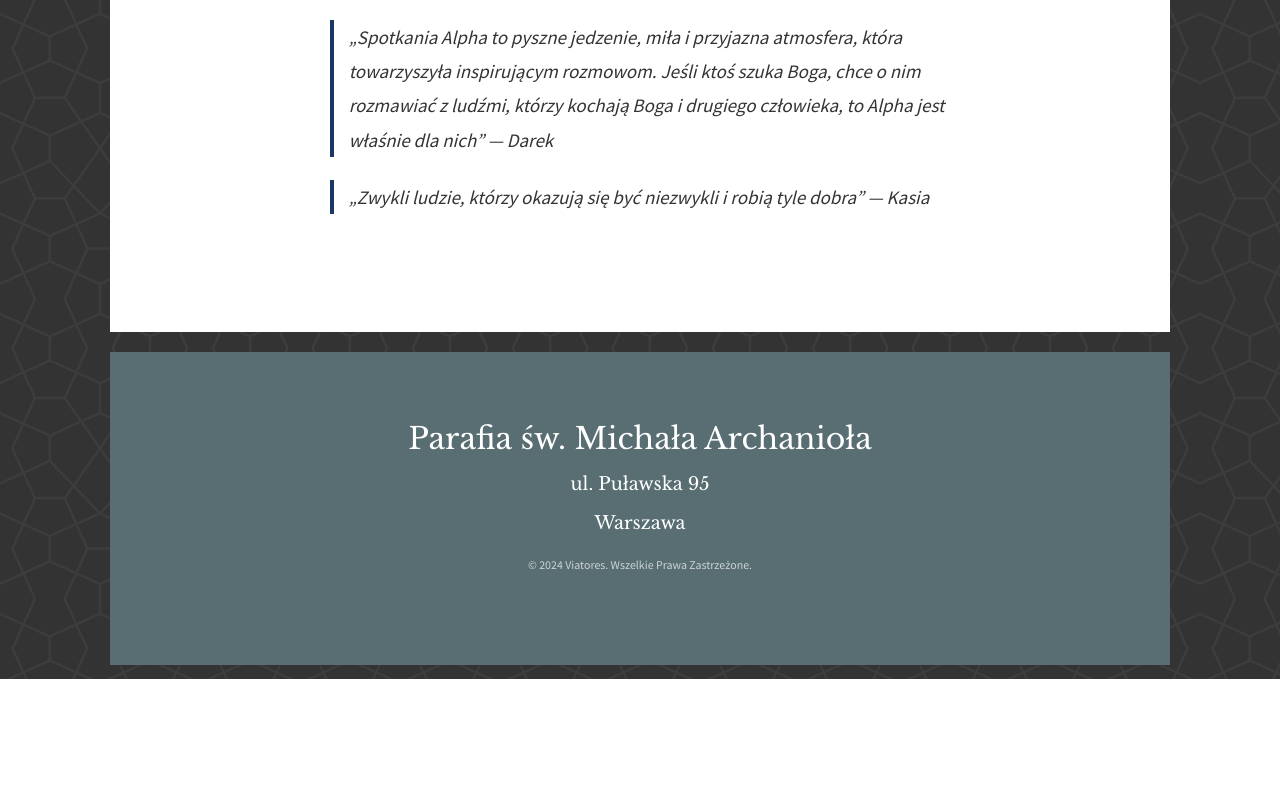
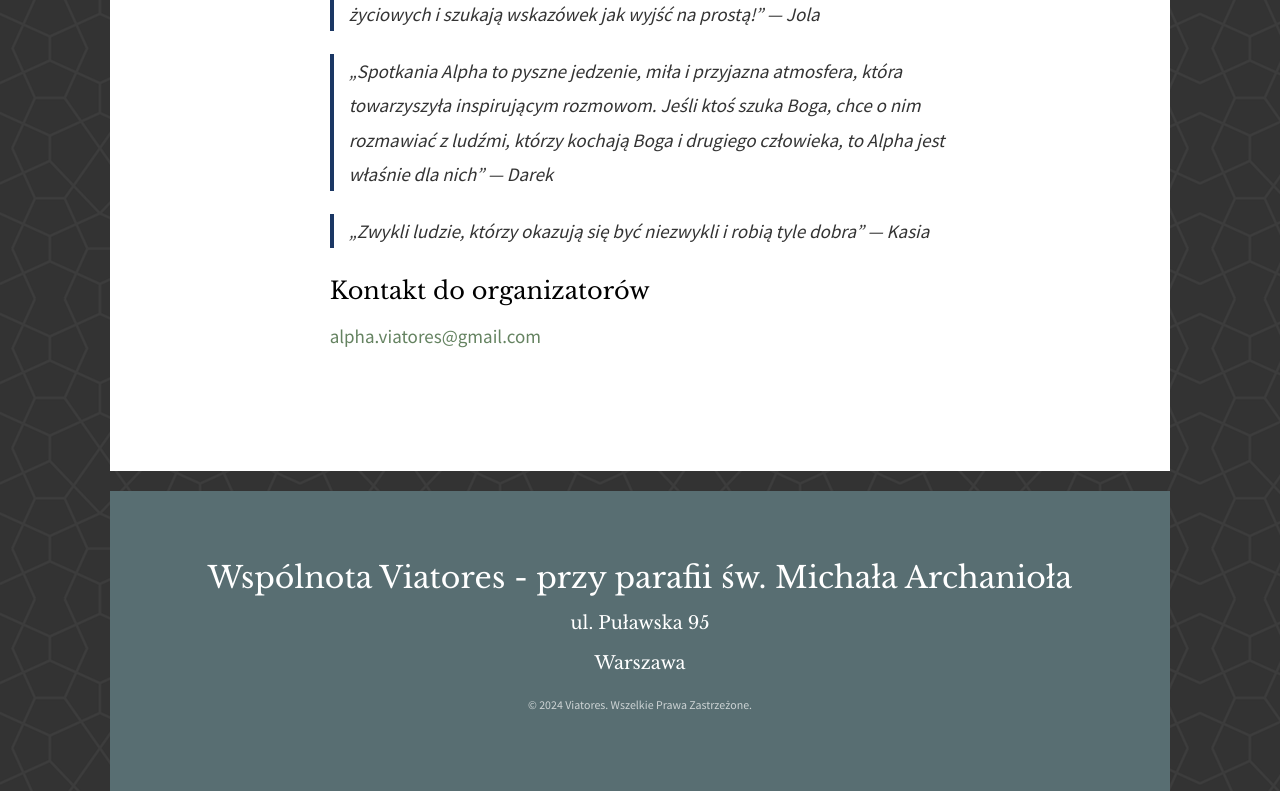
Before and after one commit to rplis/viatores-www, a plain HTML site: page kurs-alpha.html in a window 1280 px wide. Shown: the part 2352-3143 px from the top of the page. Before the commit the page ends 3031 px from the top, so only its background shows below. Drawn offline with nearby package versions, Linux system fonts and the light colour scheme; files whose address does not match are found by name.

Commit message:
Update footer and event details across multiple HTML files to reflect the new community name and additional information.

```diff
--- a/kurs-alpha.html
+++ b/kurs-alpha.html
@@ -104,6 +104,7 @@
 					<p>W poniedziałek 13 października w Legionowie (Dom Parafialny przy ul. Piłsudskiego 47) oraz w środę
 					15 października na warszawskim Mokotowie (kawiarenka przy parafii św. Michała Archanioła przy ul.
 					Puławskiej 95), ruszają kolejne edycje niezwykłych spotkań Alpha, na które serdecznie zapraszamy.
+					Obie edycje spotkań Alpha rozpoczynają się uroczystą kolacją o godzinie 19:00.
 					Jeśli zaciekawi Cię to, co przeczytasz poniżej, sprawdź do której z tych lokalizacji masz bliżej albo
 					który dzień Ci bardziej pasuje, a potem przyjdź i zobacz!</p>
 					<h3>Na czym polega fenomen Alphy?</h3>
@@ -135,6 +136,8 @@
 					rozmowom. Jeśli ktoś szuka Boga, chce o nim rozmawiać z ludźmi, którzy kochają Boga i drugiego
 					człowieka, to Alpha jest właśnie dla nich” — Darek</p>
 					<p class="alpha-quote">„Zwykli ludzie, którzy okazują się być niezwykli i robią tyle dobra” — Kasia</p>
+					<h3>Kontakt do organizatorów</h3>
+					<p><a href="mailto:alpha.viatores@gmail.com">alpha.viatores@gmail.com</a></p>
 				</div>
 			</div>
 		</div>
@@ -143,7 +146,7 @@
 	<div class="container-wrap">
 		<footer id="fh5co-footer" role="contentinfo">
 			<div class="col-md-12 text-center">
-				<h2>Parafia św. Michała Archanioła</h2>
+				<h2>Wspólnota Viatores - przy parafii św. Michała Archanioła</h2>
 				<h3>ul. Puławska 95<br><br> Warszawa</h3>
 			</div>
 			<div class="col-md-4 text-center">
```
Also changed, not shown: contact.html (+1 -1 lines), events.html (+1 -3 lines), index.html (+2 -2 lines), regula.html (+1 -1 lines).
